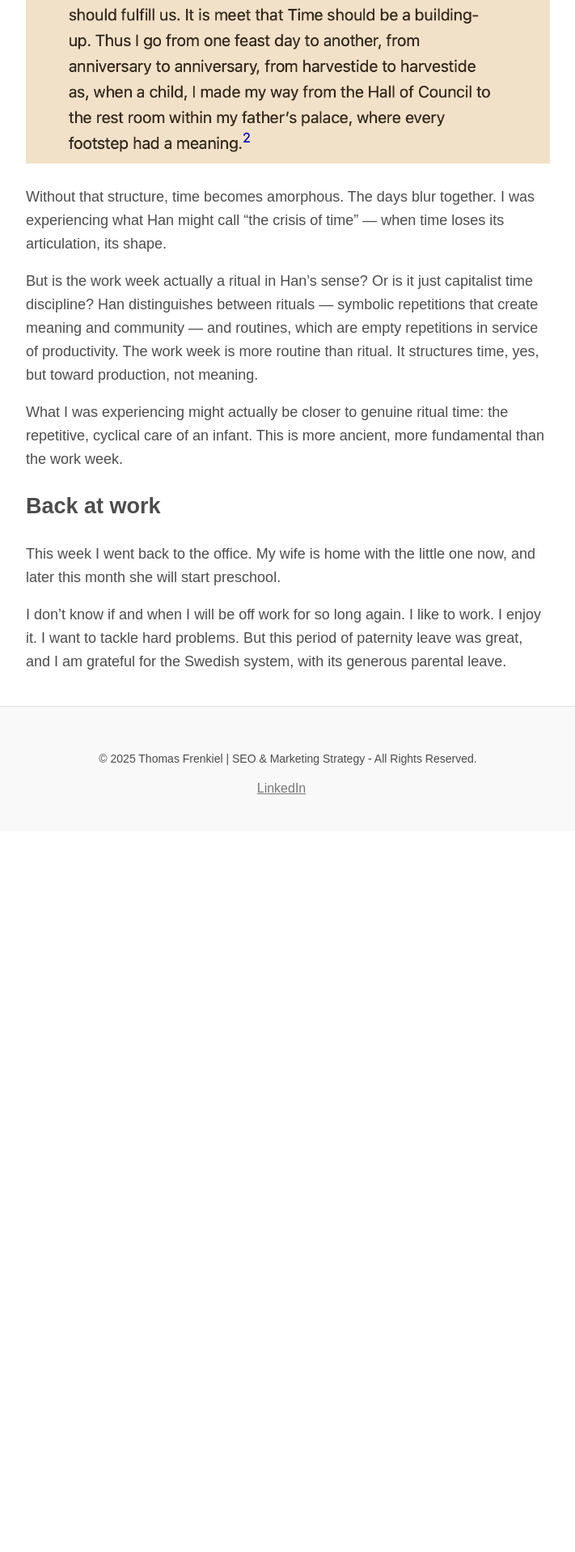
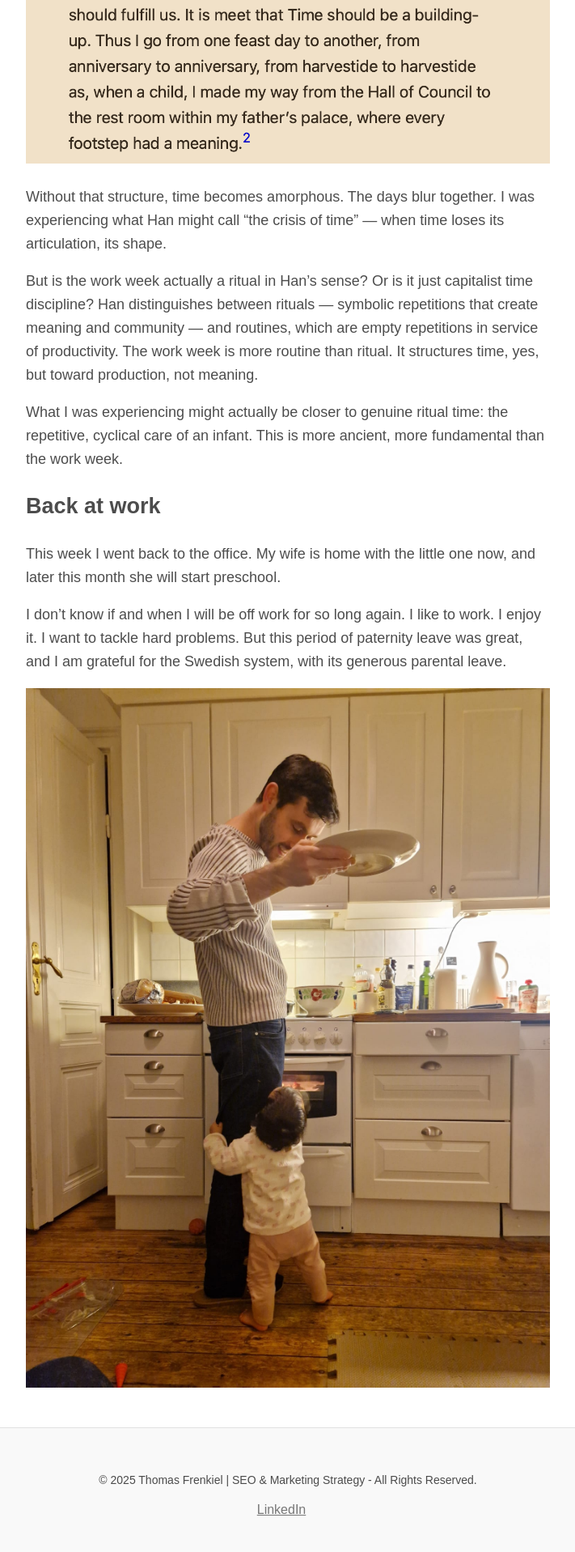
Before and after one commit to tfrenkiel040/website, a Jekyll site: the page built from _posts/2025-11-08-reflections-on-paternity-leave.md, in a window 1280 px wide. Shown: the part 2843-4760 px from the top of the page at 81% size, without its empty margins (284-995 px from the left). Built offline with Jekyll 4.4.1, drawn with Linux system fonts in a browser that asks for light colours; before the commit the page ends 3869 px from its top, so only the background shows below that.

Commit message:
more edits

```diff
--- a/_posts/2025-11-08-reflections-on-paternity-leave.md
+++ b/_posts/2025-11-08-reflections-on-paternity-leave.md
@@ -54,3 +54,5 @@ What I was experiencing might actually be closer to genuine ritual time: the rep
 This week I went back to the office. My wife is home with the little one now, and later this month she will start preschool.
 
 I don't know if and when I will be off work for so long again. I like to work. I enjoy it. I want to tackle hard problems. But this period of paternity leave was great, and I am grateful for the Swedish system, with its generous parental leave.
+
+![Me and my daughter during paternity leave](/assets/images/me.jpeg)
```
Also changed, not shown: assets/images/me.jpeg (added), 3 other files.
